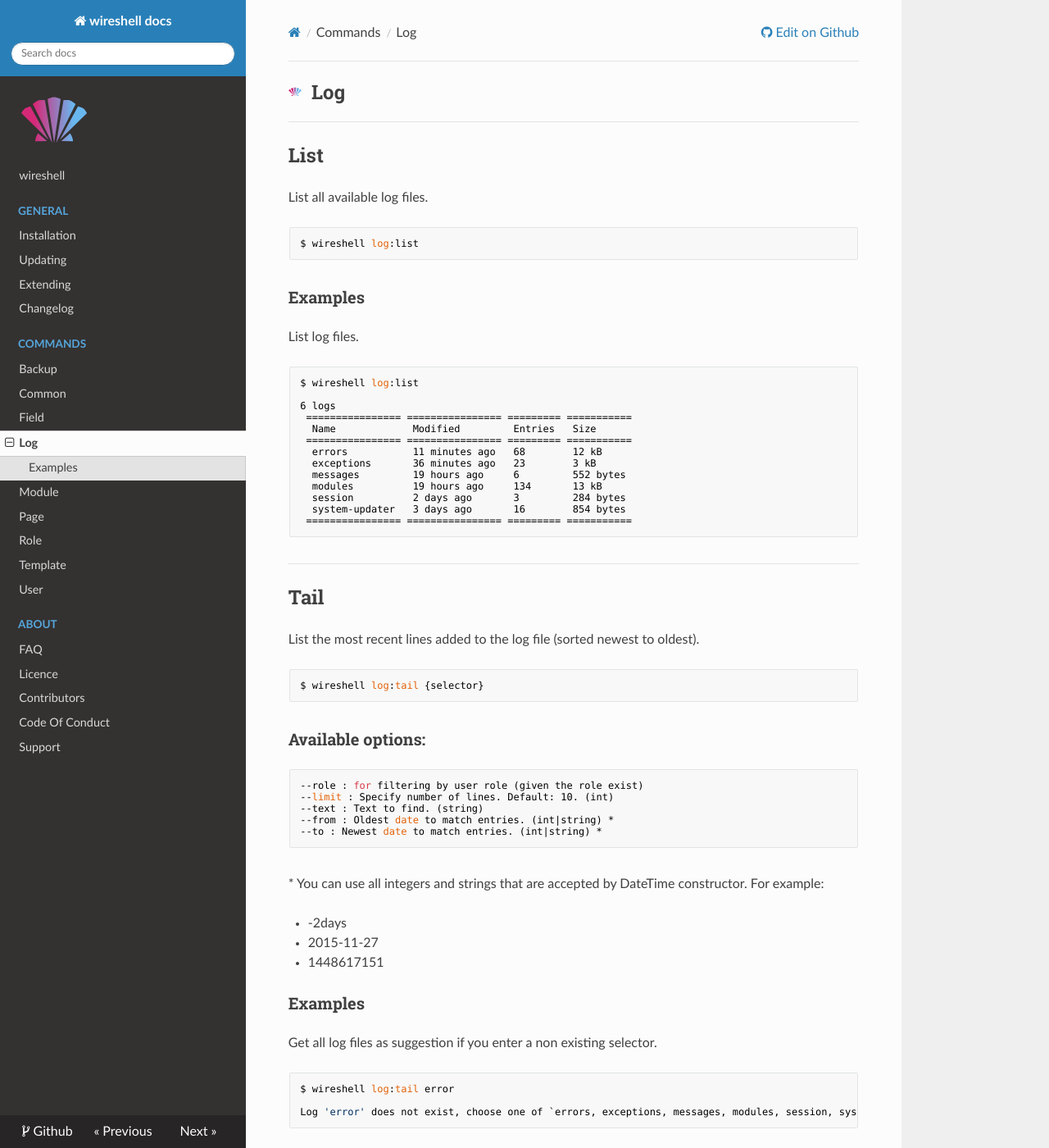
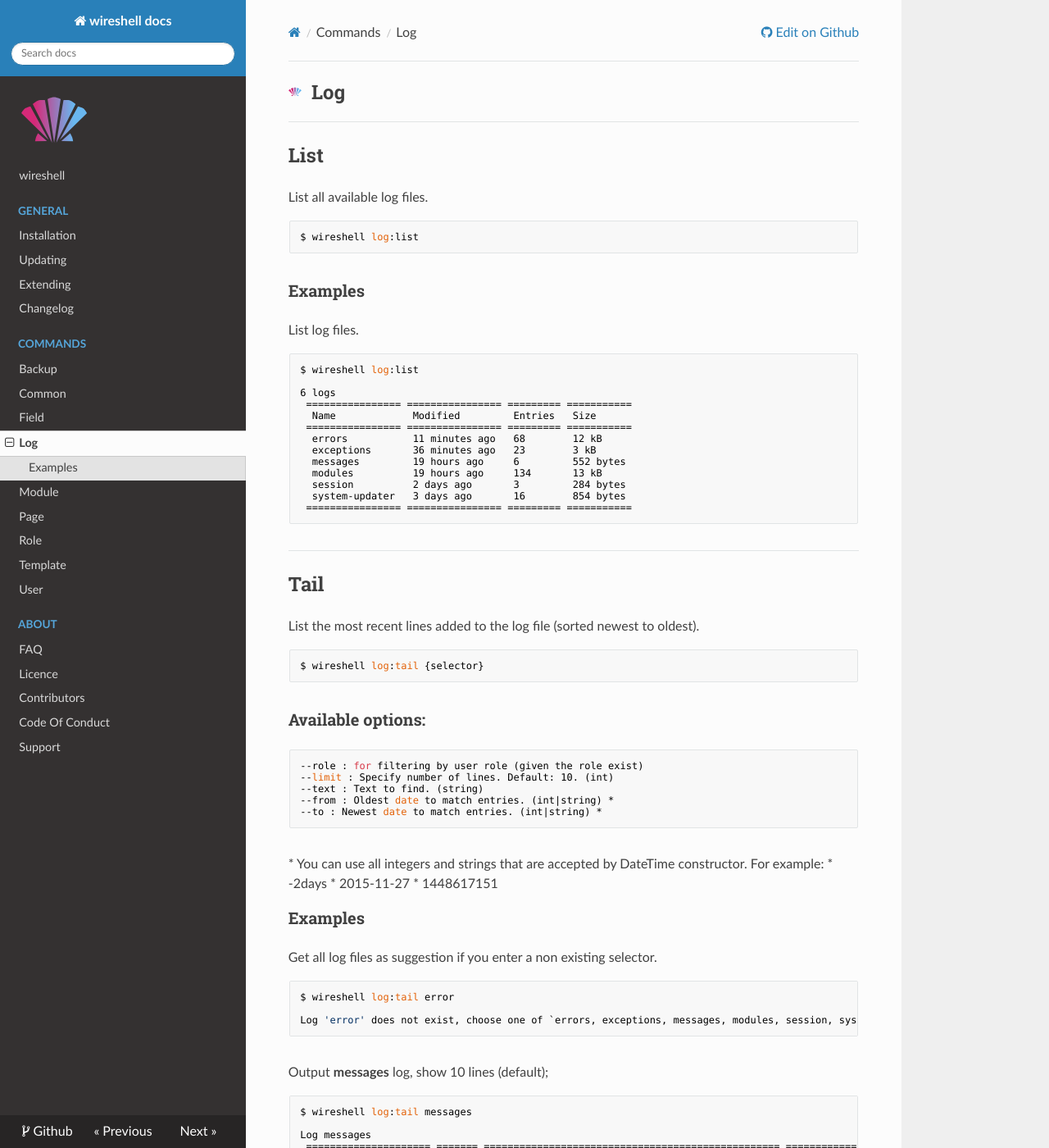
Before and after one commit to wireshell/wireshell, an MkDocs documentation site: the page built from docs/commands/log.md, in a window 1280 px wide and 1400 px high. Shown: the whole window at 82% size. Built offline with MkDocs 1.6.1, drawn with Linux system fonts in a browser that asks for light colours; nearby versions of some CDN libraries; old or Windows-style settings are respelled for this version of MkDocs; some of the changed text lies outside the part shown.

Commit message:
adaptes css

````diff
--- a/docs/assets/css/extra.css
+++ b/docs/assets/css/extra.css
@@ -42,3 +42,8 @@ img + strong {
 .logo {
   width: auto;
 }
+
+/* reduce margin bottom */
+p {
+  margin-bottom: 1rem;
+}
--- a/docs/commands/log.md
+++ b/docs/commands/log.md
@@ -51,7 +51,6 @@ $ wireshell log:tail {selector}
 ```
 
 \* You can use all integers and strings that are accepted by DateTime constructor. For example:
-
 * -2days
 * 2015-11-27
 * 1448617151
````
Also changed, not shown: other parts of docs/commands/log.md (+1 -1 lines).
